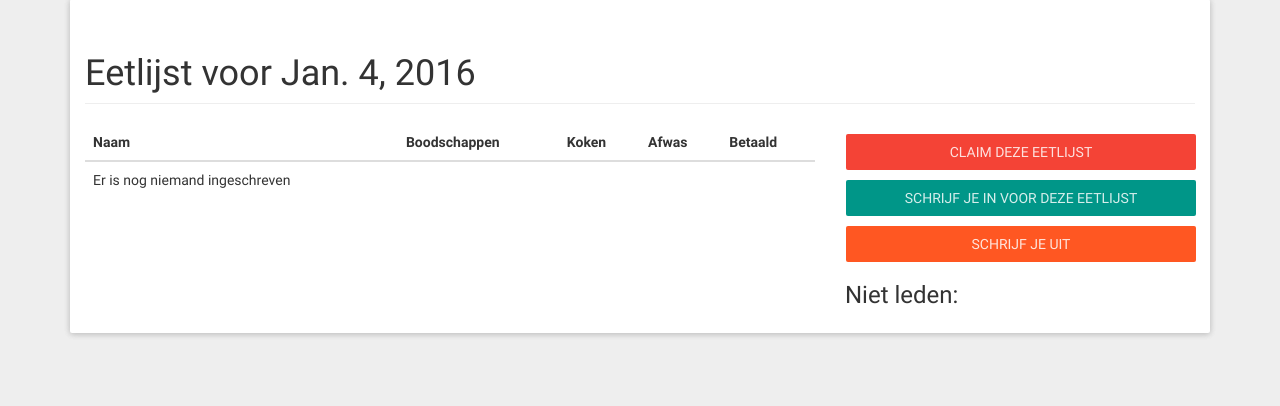
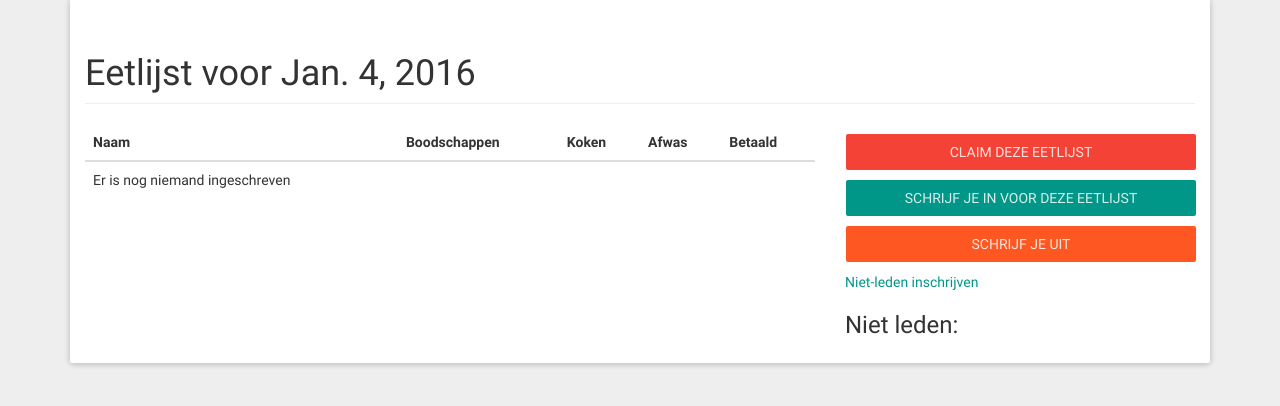
Before and after one commit to esrg-knights/Socrates, a Django app: page /dining/ in a window 1280 px wide. Shown: the part 61-467 px from the top of the page. Run offline with Django 3.2, Linux system fonts and the light colour scheme; the visitor is signed in with stand-in values (Sample User, id 1); data comes from the database, SQL or seed files in the repository; data that the repository does not hold is empty; parts of the project's set-up code (start-up, migrations or seed data) failed here and were passed over; some libraries are stand-ins or nearby versions.

Commit message:
You can now add third party members

```diff
--- a/assets/templates/dining/index.html
+++ b/assets/templates/dining/index.html
@@ -84,6 +84,7 @@
                         <p><a href="{% url 'dining:register' %}" class="btn btn-block btn-primary">Schrijf je in voor
                             deze eetlijst</a></p>
                         <p><a href="{% url 'dining:remove' %}" class="btn btn-block btn-warning">Schrijf je uit</a></p>
+                        <p><a href="{% url 'dining:extra' %}">Niet-leden inschrijven</a> </p>
 
                         <h3>Niet leden:</h3>
                         {% for third in thirds %}
```
